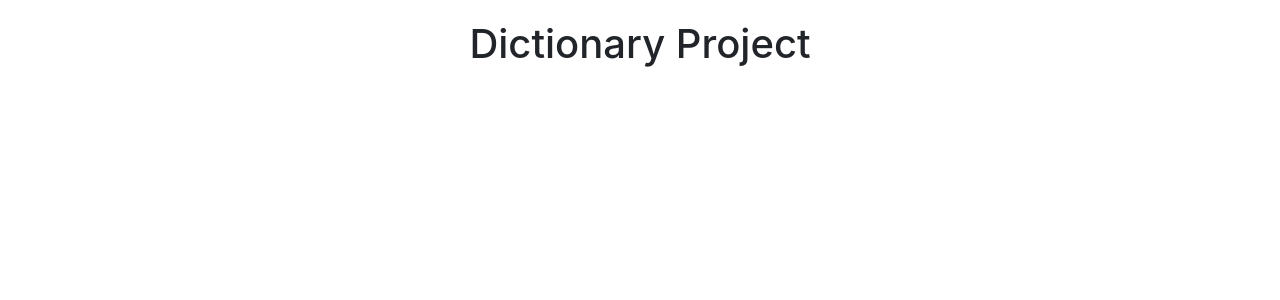
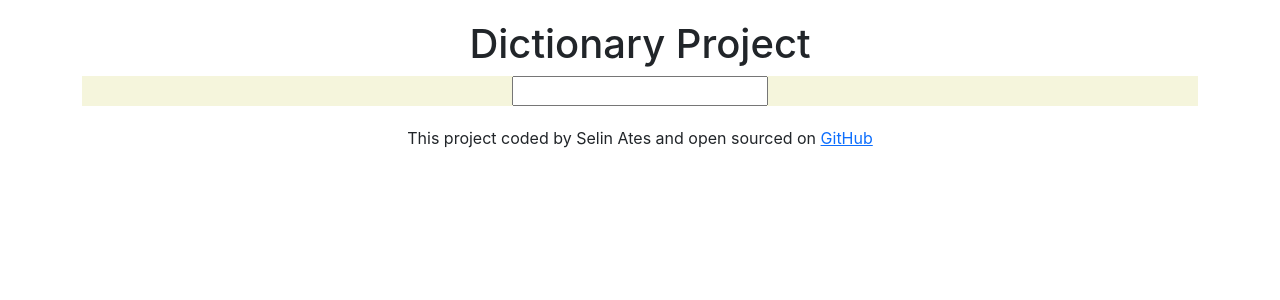
Before and after one commit to stugceates/dictionary-project, a React (Create React App) app: page / in a window 1280 px wide. Shown: the top 300 px of the page. Built offline with nearby package versions, Linux system fonts and the light colour scheme.

Commit message:
add search to page

```diff
--- a/public/index.html
+++ b/public/index.html
@@ -16,7 +16,6 @@
       crossorigin="anonymous"
     />
 
-    <link rel="apple-touch-icon" href="%PUBLIC_URL%/logo192.png" />
     <!--
       manifest.json provides metadata used when your web app is installed on a
       user's mobile device or desktop. See https://developers.google.com/web/fundamentals/web-app-manifest/
--- a/src/App.css
+++ b/src/App.css
@@ -2,3 +2,7 @@
   text-align: center;
   margin-top: 20px;
 }
+
+footer{
+  margin-top: 20px;
+}
--- a/src/App.js
+++ b/src/App.js
@@ -1,9 +1,19 @@
 import "./App.css";
+import Dictionary from "./Dictionary";
 
 function App() {
   return (
     <div className="App">
-      <h1>Dictionary Project</h1>
+      <div className="container">
+        <h1>Dictionary Project</h1>
+        <main>
+          <Dictionary />
+        </main>
+        <footer>
+          This project coded by Selin Ates and open sourced on{" "}
+          <a href="https://github.com/stugceates/dictionary-project">GitHub</a>
+        </footer>
+      </div>
     </div>
   );
 }
--- /dev/null
+++ b/src/Dictionary.css
@@ -0,0 +1,3 @@
+.dictionary{
+  background-color: beige;
+}
--- /dev/null
+++ b/src/Dictionary.js
@@ -0,0 +1,22 @@
+import React, { useState } from "react";
+import "./Dictionary.css";
+
+export default function Dictionary() {
+  let [keyword, setKeyword] = useState(" ");
+
+  function search(event) {
+    event.preventDefault();
+    alert(`Searching for ${keyword}`);
+  }
+
+  function handleKeywordChange(event) {
+    setKeyword(event.target.value);
+  }
+  return (
+    <div className="dictionary">
+      <form onSubmit={search}>
+        <input type="search" onChange={handleKeywordChange} />
+      </form>
+    </div>
+  );
+}
```
Also changed, not shown: public/manifest.json.
